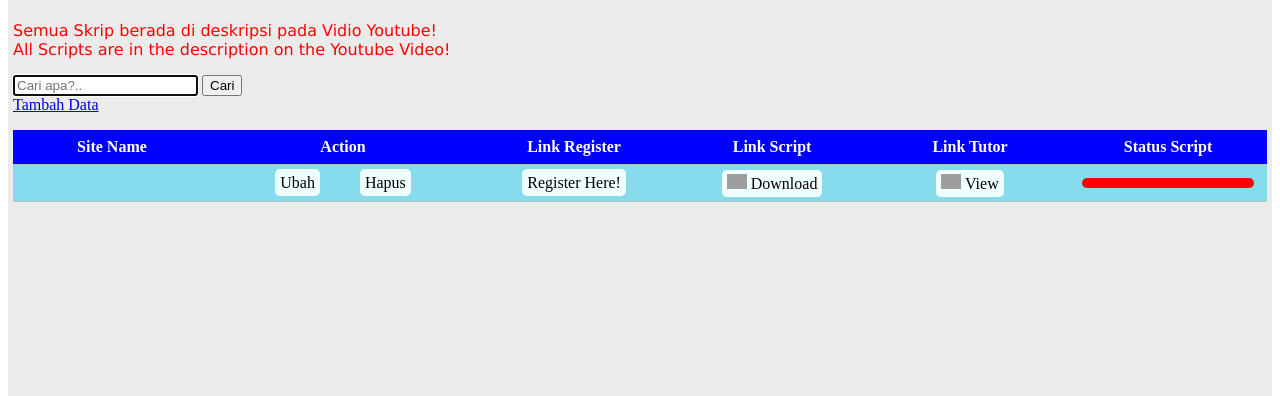
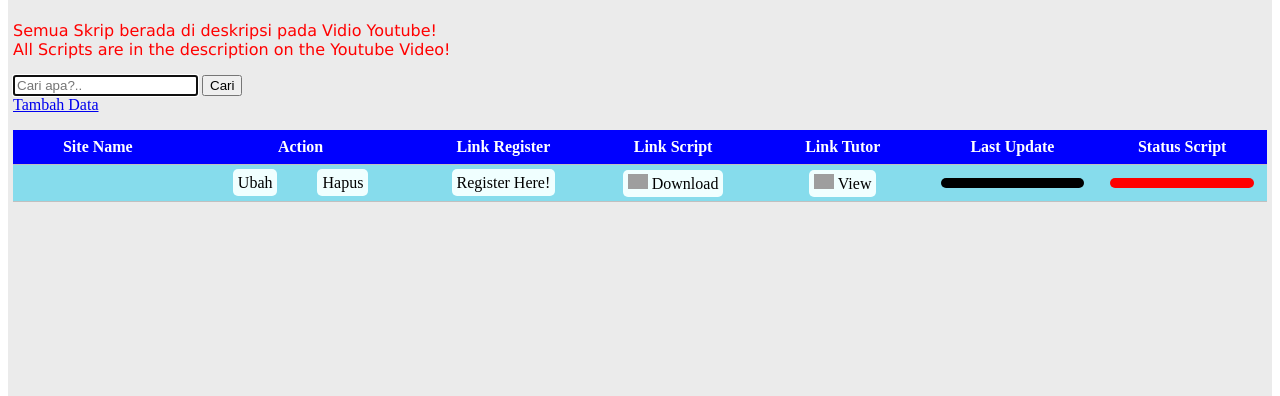
Before and after one commit to iewilmaestro/my-html, a PHP site: page /List/admin.php in a window 1280 px wide. Shown: the part 106-502 px from the top of the page. Run offline with PHP 8.4, Linux system fonts and the light colour scheme; tables that the repository leaves empty or names only in its code hold one stand-in row (values such as "Sample post"); data that the repository does not hold is empty; grey boxes are pictures that could not be loaded.

Commit message:
Update admin.php

```diff
--- a/html/List/admin.php
+++ b/html/List/admin.php
@@ -41,6 +41,7 @@ if( isset($_POST["cari"])) {
                 <th style="width:10%">Link Register</th>
                 <th style="width:10%">Link Script</th>
                 <th style="width:10%">Link Tutor</th>
+                <th style="width:10%">Last Update</th>
                 <th style="width:10%">Status Script</th>
             </tr>
 		    <?php foreach( $list as $row): ?>
@@ -56,6 +57,12 @@ if( isset($_POST["cari"])) {
                 	    ?><td><a class="view" href="<?=$row["LinkVidio"];?>" target='_blank'><img src="https://1.bp.blogspot.com/-oDuGyxpEgCs/XvQmhE3ZtaI/AAAAAAAAGPI/bBjIplPrxpoAwpcfvfZhlSuFg3PPXWuLgCK4BGAsYHg/w320-h180/youtube-logo-black.png" width="20"> View</a></td>
                 	    <?php
                 	}
+                	?><td><p style="color: white;
+                                    background-color: black;
+                                    margin: 5px;
+                                    padding: 5px;
+                                    border-radius: 20px;"><?=$row["LastUpdate"];?></p></td>
+                    <?php
                     if($row["Status"]=="online"){
                         ;?><td><p class="online">
                         <?="online";
```
